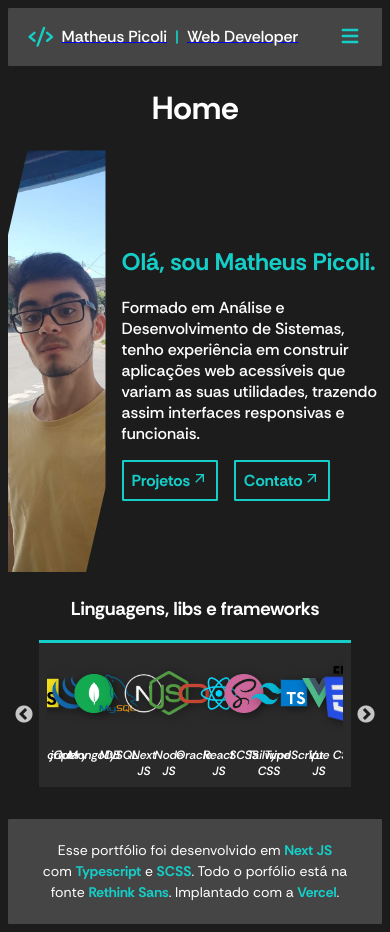
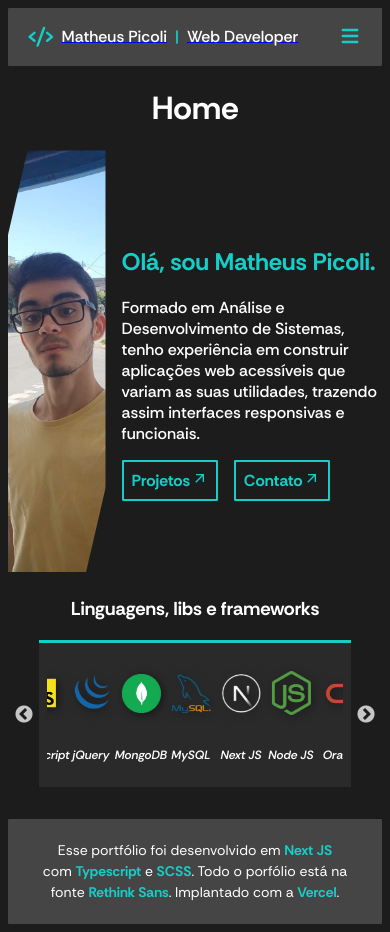
Before and after one commit to matheuszpicoli/portfolio, a Next.js app: page / in a window 390 px wide. Built offline with nearby package versions, Linux system fonts and the light colour scheme.

Commit message:
slider responsiveness

```diff
--- a/src/app/components/Slider.tsx
+++ b/src/app/components/Slider.tsx
@@ -4,7 +4,7 @@
 import Image, { StaticImageData } from "next/image"
 
 //- React
-import React from "react"
+import React, { useState, useLayoutEffect } from "react"
 
 //- React Slick
 import Slider from "react-slick"
@@ -15,32 +15,46 @@
 import "../../app/index.scss"
 
 //- Languages Images
-import CSS from "../../../public/images/language/CSS.png"
-import Git from "../../../public/images/language/Git.png"
-import Gulp from "../../../public/images/language/Gulp.png"
-import HTML from "../../../public/images/language/HTML.png"
-import JavaScript from "../../../public/images/language/JavaScript.png"
-import jQuery from "../../../public/images/language/jQuery.png"
-import MongoDB from "../../../public/images/language/MongoDB.png"
-import MySQL from "../../../public/images/language/MySQL.png"
-import NextJS from "../../../public/images/language/NextJS.png"
-import NodeJS from "../../../public/images/language/NodeJS.png"
-import Oracle from "../../../public/images/language/Oracle.png"
-import ReactJS from "../../../public/images/language/ReactJS.png"
-import SCSS from "../../../public/images/language/SCSS.png"
-import TailwindCSS from "../../../public/images/language/TailwindCSS.png"
-import TypeScript from "../../../public/images/language/TypeScript.png"
-import VueJS from "../../../public/images/language/VueJS.png"
+import CSSLogo from "../../../public/images/language/CSS.png"
+import GitLogo from "../../../public/images/language/Git.png"
+import GulpLogo from "../../../public/images/language/Gulp.png"
+import HTMLLogo from "../../../public/images/language/HTML.png"
+import JavaScriptLogo from "../../../public/images/language/JavaScript.png"
+import jQueryLogo from "../../../public/images/language/jQuery.png"
+import MongoDBLogo from "../../../public/images/language/MongoDB.png"
+import MySQLLogo from "../../../public/images/language/MySQL.png"
+import NextJSLogo from "../../../public/images/language/NextJS.png"
+import NodeJSLogo from "../../../public/images/language/NodeJS.png"
+import OracleLogo from "../../../public/images/language/Oracle.png"
+import ReactJSLogo from "../../../public/images/language/ReactJS.png"
+import SCSSLogo from "../../../public/images/language/SCSS.png"
+import TailwindCSSLogo from "../../../public/images/language/TailwindCSS.png"
+import TypeScriptLogo from "../../../public/images/language/TypeScript.png"
+import VueJSLogo from "../../../public/images/language/VueJS.png"
 
-const languages: StaticImageData[] = [CSS, Git, Gulp, HTML, JavaScript, jQuery, MongoDB, MySQL, NextJS, NodeJS, Oracle, ReactJS, SCSS, TailwindCSS, TypeScript, VueJS]
+const languages: StaticImageData[] = [CSSLogo, GitLogo, GulpLogo, HTMLLogo, JavaScriptLogo, jQueryLogo, MongoDBLogo, MySQLLogo, NextJSLogo, NodeJSLogo, OracleLogo, ReactJSLogo, SCSSLogo, TailwindCSSLogo, TypeScriptLogo, VueJSLogo]
 const languageName: string[] = ["CSS", "Git", "Gulp", "HTML", "JavaScript", "jQuery", "MongoDB", "MySQL", "Next JS", "Node JS", "Oracle", "React JS", "SCSS", "Tailwind CSS", "TypeScript", "Vue JS"]
 
 export default function LanguageSlider() {
+	const [numberOfSlides, setNumberOfSlides] = useState<number>(12)
+
+	useLayoutEffect(() => {
+		const handleResize = () => {
+			if (window.matchMedia("(max-width: 615px)").matches) setNumberOfSlides(6)
+		}
+
+		window.addEventListener("resize", handleResize)
+		handleResize()
+
+		return () => window.removeEventListener("resize", handleResize)
+	}, [])
+
 	const sliderSettings = {
 		dots: false,
 		infinite: true,
-		slidesToShow: 12,
+		slidesToShow: numberOfSlides,
 		slidesToScroll: 1,
+		draggable: false,
 		autoplay: true,
 		autoplaySpeed: 1000
 	}
```
